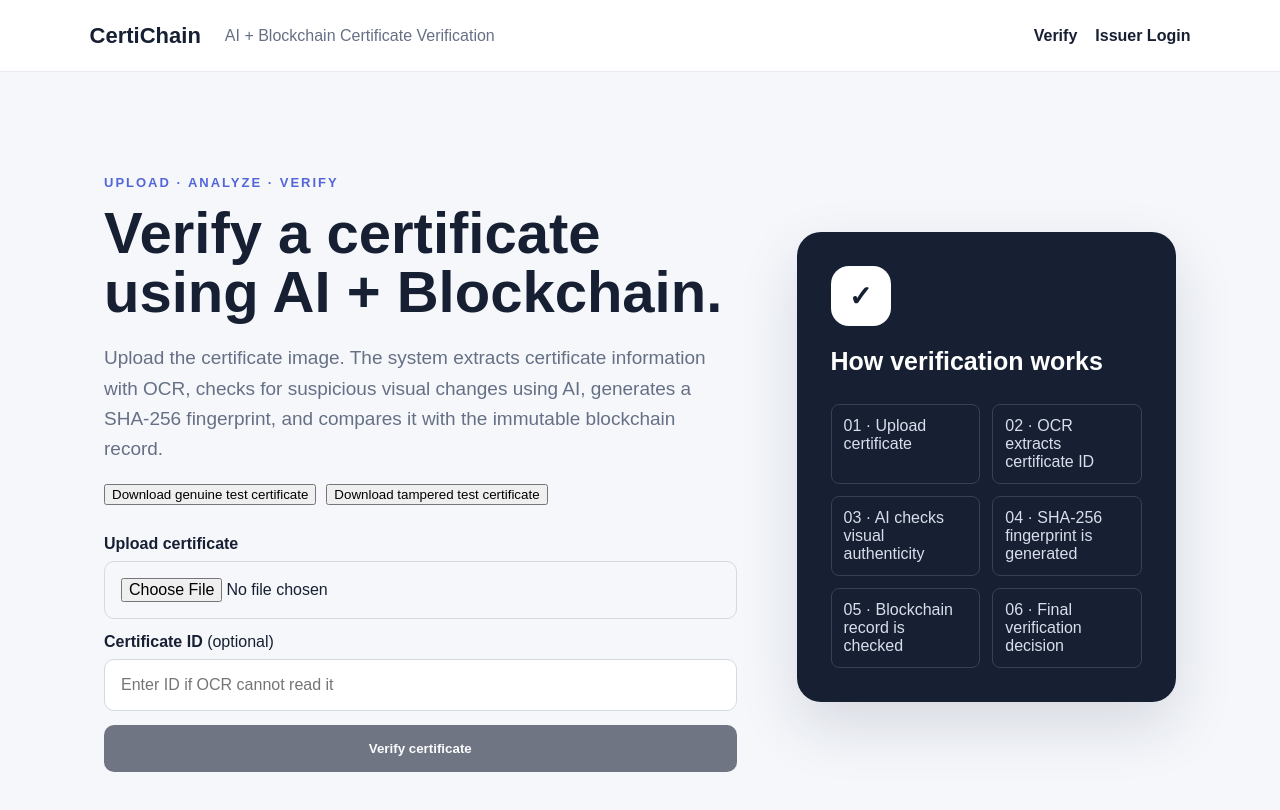
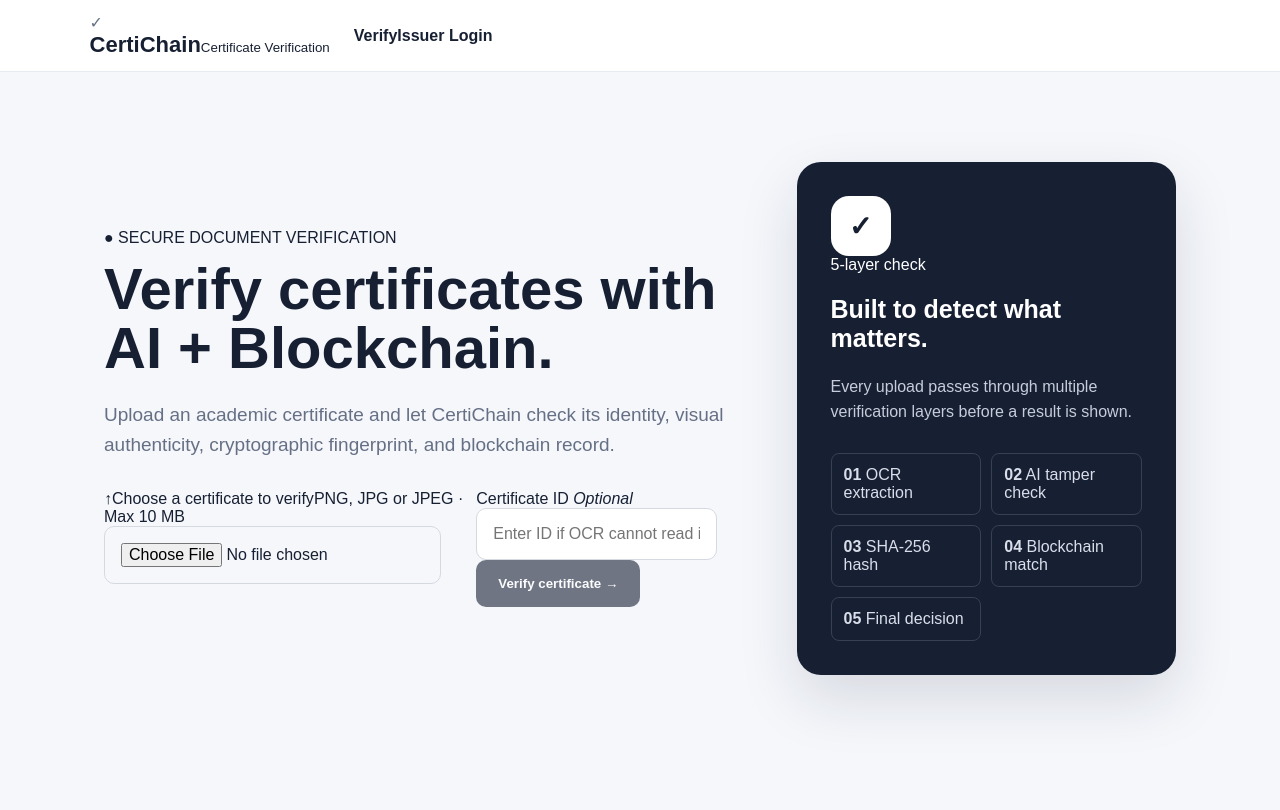
Before and after one commit to manaswi-7/AI-Blockchain-Certificate-Verification, a Next.js app in the folder frontend/: page / in a window 1280 px wide. Shown: the top 810 px of the page. Built offline with nearby package versions, Linux system fonts and the light colour scheme; no server answers.

Commit message:
Redesign certificate verification page

```diff
--- a/frontend/app/page.tsx
+++ b/frontend/app/page.tsx
@@ -35,48 +35,6 @@
   const [loading, setLoading] = useState(false);
   const [message, setMessage] = useState("");
 
-  function downloadDemoCertificate(tampered = false) {
-    const canvas = document.createElement("canvas");
-    canvas.width = 1000;
-    canvas.height = 700;
-    const ctx = canvas.getContext("2d");
-    if (!ctx) return;
-    ctx.fillStyle = "#f8f6ee";
-    ctx.fillRect(0, 0, 1000, 700);
-    ctx.strokeStyle = "#23374b";
-    ctx.lineWidth = 6;
-    ctx.strokeRect(25, 25, 950, 650);
-    ctx.fillStyle = "#1e1e1e";
-    ctx.textAlign = "center";
-    ctx.font = "bold 32px Arial";
-    ctx.fillText("GNITS Certificate Verification Demo", 500, 90);
-    ctx.font = "bold 42px Arial";
-    ctx.fillText("CERTIFICATE OF ACHIEVEMENT", 500, 150);
-    ctx.font = "22px Arial";
-    ctx.fillText("This is to certify that", 500, 225);
-    ctx.font = "bold 38px Arial";
-    ctx.fillText("Hasini Kandula", 500, 275);
-    ctx.font = "22px Arial";
-    ctx.fillText("has successfully completed", 500, 340);
-    ctx.font = "bold 30px Arial";
-    ctx.fillText("Artificial Intelligence", 500, 390);
-    ctx.font = "22px Arial";
-    ctx.fillText("Grade: A+", 500, 440);
-    ctx.fillText("Certificate ID: CERT-2026-000001", 500, 490);
-    ctx.fillText("Issue Date: 01-01-2026", 500, 535);
-    if (tampered) {
-      ctx.fillStyle = "#f8f6ee";
-      ctx.fillRect(250, 245, 500, 50);
-      ctx.fillStyle = "#aa1e1e";
-      ctx.font = "bold 24px Arial";
-      ctx.fillText("MODIFIED RECIPIENT", 500, 278);
-    }
-    const link = document.createElement("a");
-    link.download = tampered ? "test-certificate-tampered.png" : "test-certificate-genuine.png";
-    link.href = canvas.toDataURL("image/png");
-    link.click();
-  }
-
   async function verify(e: FormEvent) {
     e.preventDefault();
     if (!file) return;
@@ -104,20 +62,23 @@
 
   return (
     <main className="page">
-      <nav><b>CertiChain</b><span>AI + Blockchain Certificate Verification</span><div style={{ display: "flex", gap: 18, alignItems: "center" }}><a href="/verify">Verify</a><a href="/login">Issuer Login</a></div></nav>
-      <section className="hero">
+      <nav><div className="brand"><span className="brand-mark">✓</span><div><b>CertiChain</b><small>Certificate Verification</small></div></div><div className="nav-links"><a href="#verify">Verify</a><a href="/login">Issuer Login</a></div></nav>
+      <section className="hero" id="verify">
         <div>
-          <p className="eyebrow">UPLOAD · ANALYZE · VERIFY</p>
-          <h1>Verify a certificate using AI + Blockchain.</h1>
-          <p className="lead">Upload the certificate image. The system extracts certificate information with OCR, checks for suspicious visual changes using AI, generates a SHA-256 fingerprint, and compares it with the immutable blockchain record.</p>
-          <div style={{ display: "flex", gap: 10, flexWrap: "wrap", marginBottom: 6 }}>
-            <button type="button" onClick={() => downloadDemoCertificate(false)}>Download genuine test certificate</button>
-            <button type="button" onClick={() => downloadDemoCertificate(true)}>Download tampered test certificate</button>
-          </div>
-          <form onSubmit={verify} className="verify" style={{ display: "grid", gap: 14 }}>
-            <label style={{ display: "grid", gap: 8 }}><strong>Upload certificate</strong><input type="file" accept="image/png,image/jpeg,image/jpg" onChange={(e) => { setFile(e.target.files?.[0] || null); setResult(null); setMessage(""); }} /></label>
-            <label style={{ display: "grid", gap: 8 }}><strong>Certificate ID <span style={{ fontWeight: 400 }}>(optional)</span></strong><input value={certificateId} onChange={(e) => setCertificateId(e.target.value)} placeholder="Enter ID if OCR cannot read it" /></label>
-            <button disabled={!file || loading}>{loading ? "Verifying…" : "Verify certificate"}</button>
+          <div className="hero-badge"><span>●</span> SECURE DOCUMENT VERIFICATION</div>
+          <h1>Verify certificates with <span>AI + Blockchain.</span></h1>
+          <p className="lead">Upload an academic certificate and let CertiChain check its identity, visual authenticity, cryptographic fingerprint, and blockchain record.</p>
+          <form onSubmit={verify} className="verify">
+            <label className="upload-box">
+              <span className="upload-icon">↑</span>
+              <span className="upload-title">{file ? file.name : "Choose a certificate to verify"}</span>
+              <span className="upload-subtitle">{file ? "Certificate selected" : "PNG, JPG or JPEG · Max 10 MB"}</span>
+              <input type="file" accept="image/png,image/jpeg,image/jpg" onChange={(e) => { setFile(e.target.files?.[0] || null); setResult(null); setMessage(""); }} />
+            </label>
+            <div className="id-row">
+              <label className="field"><span>Certificate ID <em>Optional</em></span><input value={certificateId} onChange={(e) => setCertificateId(e.target.value)} placeholder="Enter ID if OCR cannot read it" /></label>
+              <button className="verify-button" disabled={!file || loading}>{loading ? "Verifying…" : "Verify certificate →"}</button>
+            </div>
           </form>
           {file && <p style={{ marginTop: 12 }}>Selected: <b>{file.name}</b></p>}
           {message && <p>{message}</p>}
@@ -133,7 +94,7 @@
             </div>
           )}
         </div>
-        <div className="card"><div className="shield">✓</div><h2>How verification works</h2><div className="steps" style={{ display: "grid", gap: 12 }}><span>01 · Upload certificate</span><span>02 · OCR extracts certificate ID</span><span>03 · AI checks visual authenticity</span><span>04 · SHA-256 fingerprint is generated</span><span>05 · Blockchain record is checked</span><span>06 · Final verification decision</span></div></div>
+        <div className="card"><div className="card-top"><div className="shield">✓</div><span>5-layer check</span></div><h2>Built to detect what matters.</h2><p>Every upload passes through multiple verification layers before a result is shown.</p><div className="steps"><span><b>01</b> OCR extraction</span><span><b>02</b> AI tamper check</span><span><b>03</b> SHA-256 hash</span><span><b>04</b> Blockchain match</span><span><b>05</b> Final decision</span></div></div>
       </section>
     </main>
   );
```
